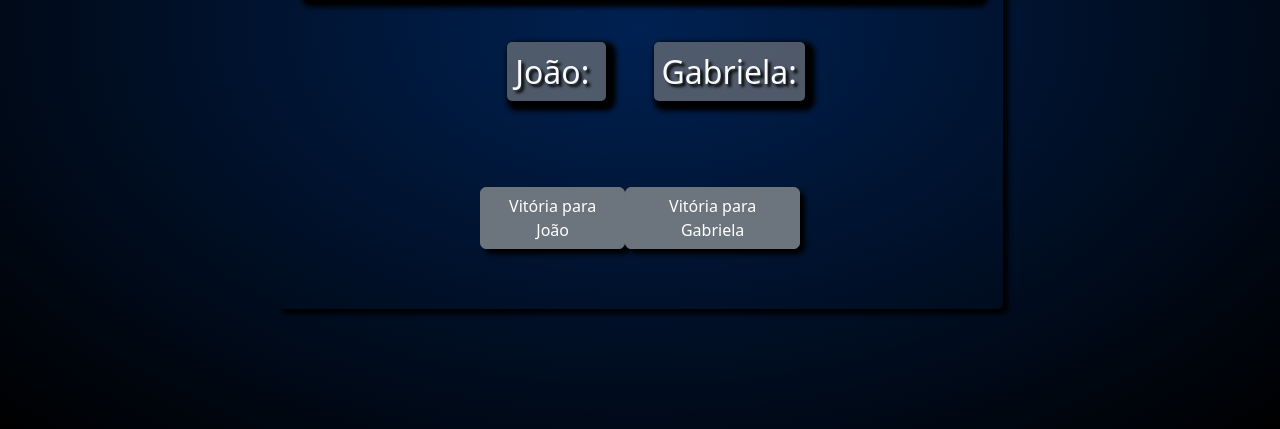
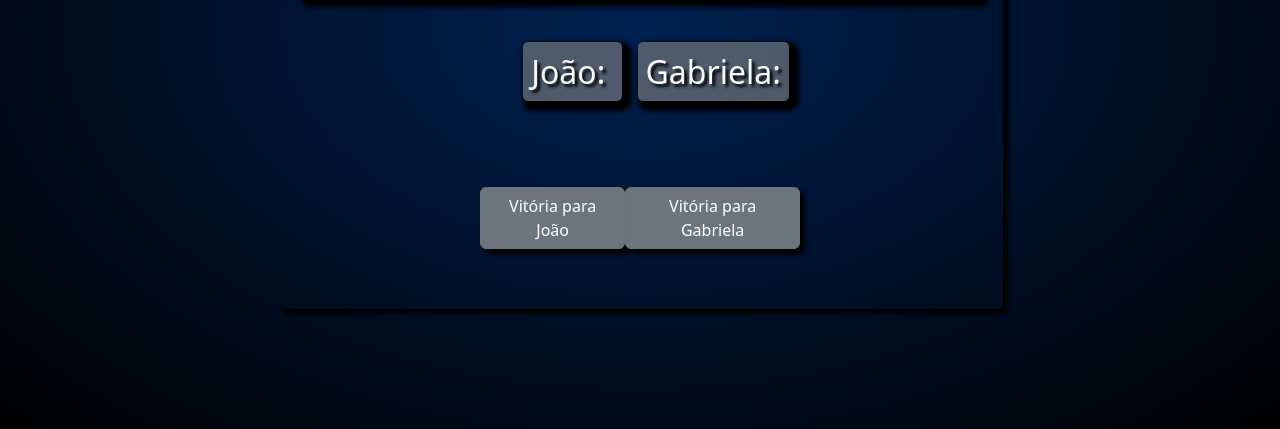
Before and after one commit to coqueirojoao/contadordeuno, a plain HTML site: page index.html in a window 1280 px wide. Shown: the part 371-800 px from the top of the page. Drawn offline with nearby package versions, Linux system fonts and the light colour scheme.

Commit message:
Update style.css

```diff
--- a/style.css
+++ b/style.css
@@ -45,7 +45,7 @@ li {
 .container li {
     list-style: none;
     display: inline;
-    margin: 3vh;
+    margin: 1vh;
     margin-top: 3vh;
 }
 
```
